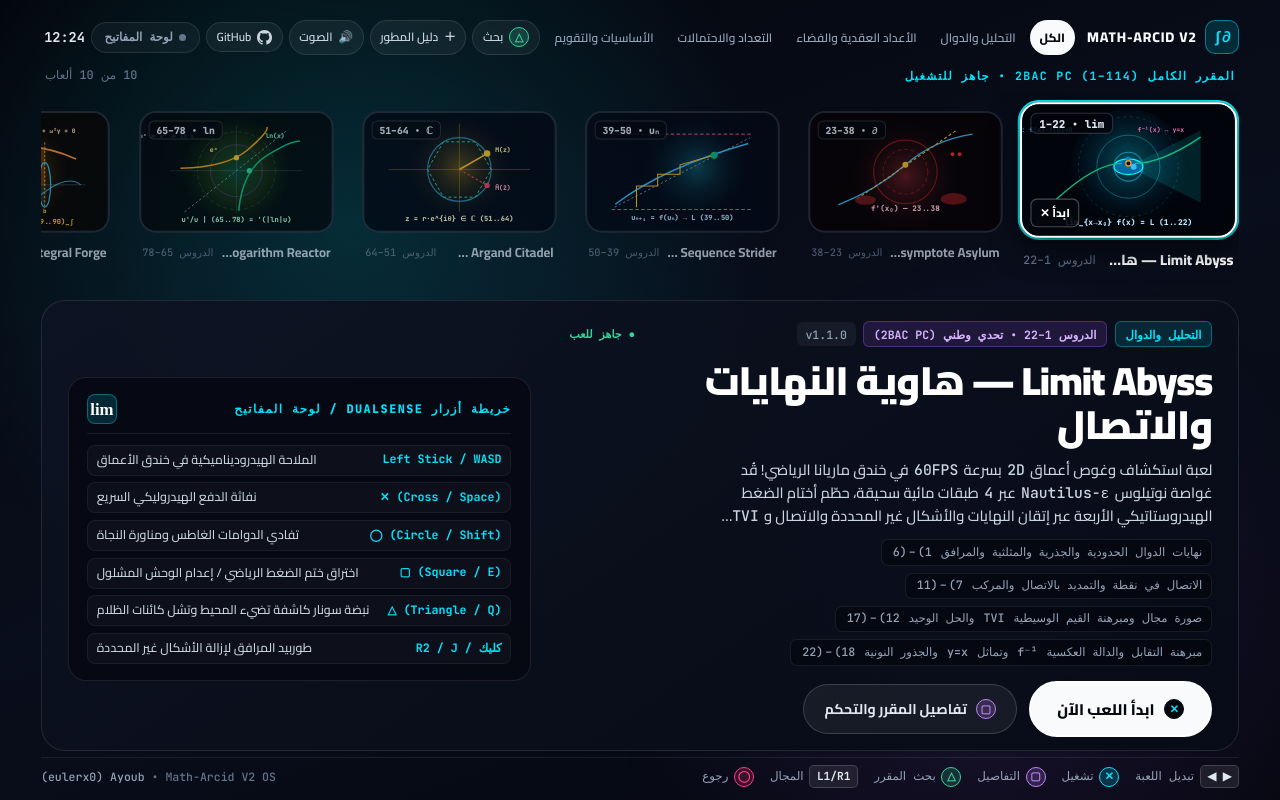
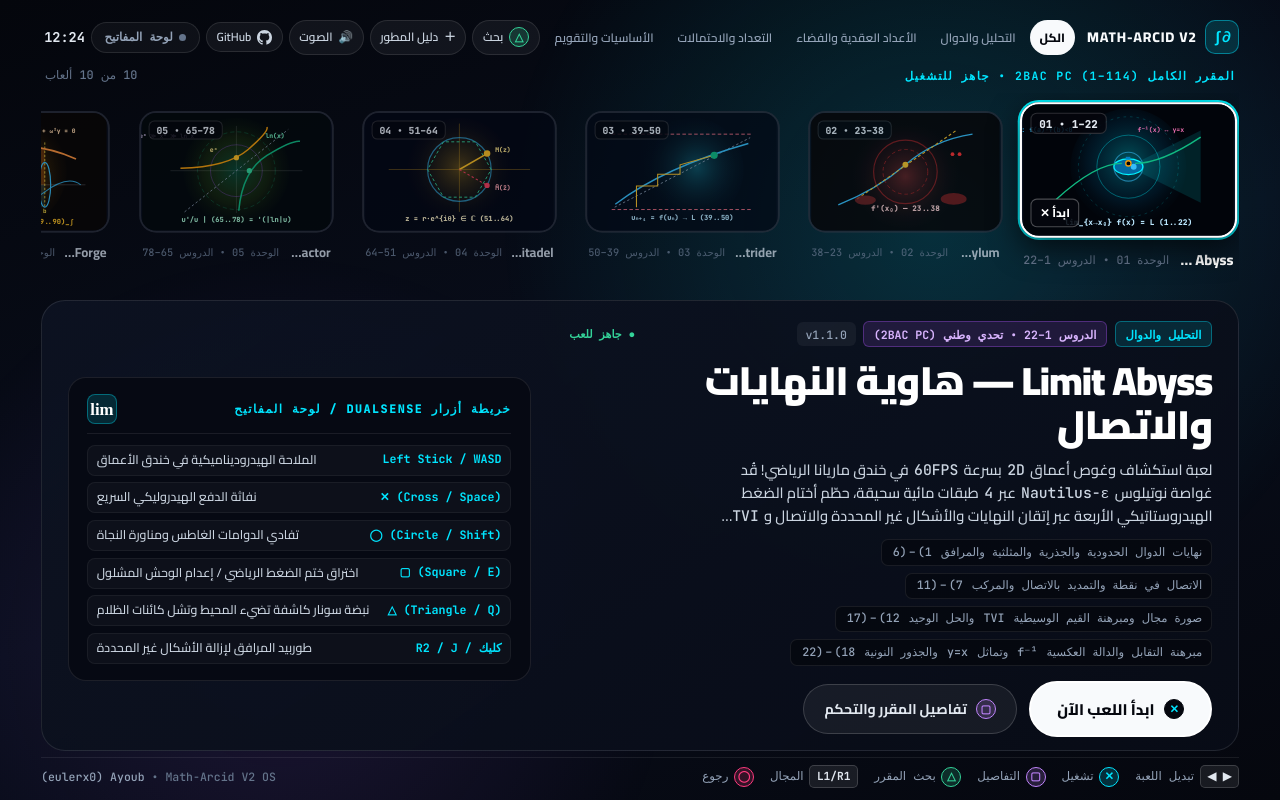
Before and after one commit to Ayoubvvch/Math-Arcid-V2, a plain HTML site: page index.html in a window 1280 px wide. Drawn offline with Linux system fonts and the light colour scheme; animation ran at ten frames a second.

Commit message:
Cycle 017-HARDENING: Absolute 1-114 syllabus order, Fisher-Yates & AudioContext fixes, isolated auto session + quota fallback & 9-stage verify gate

```diff
--- a/css/hub.css
+++ b/css/hub.css
@@ -35,7 +35,7 @@
   max-width: 900px;
   max-height: 900px;
   top: -28%;
-  left: -8%;
+  inset-inline-start: -8%;
   background: radial-gradient(circle, rgba(0, 229, 255, 0.14) 0%, rgba(0, 229, 255, 0) 68%);
 }
 
@@ -45,7 +45,7 @@
   max-width: 820px;
   max-height: 820px;
   bottom: -32%;
-  right: -10%;
+  inset-inline-end: -10%;
   background: radial-gradient(circle, rgba(168, 85, 247, 0.12) 0%, rgba(168, 85, 247, 0) 68%);
 }
 
@@ -411,7 +411,7 @@
   font-size: 0.85rem;
   font-weight: 700;
   color: #e2e8f0;
-  margin-left: 0.2rem;
+  margin-inline-start: 0.2rem;
 }
 
 /* ---------- Main Console Stage ---------- */
--- a/games.json
+++ b/games.json
@@ -1,6 +1,11 @@
 [
   {
     "id": "limit-abyss",
+    "subject": "math",
+    "order": 1,
+    "unitLabel": "الوحدة 01",
+    "topicStart": 1,
+    "topicEnd": 22,
     "title": "Limit Abyss — هاوية النهايات والاتصال",
     "slug": "limit-abyss",
     "category": "التحليل والدوال",
@@ -15,7 +20,7 @@
       "صورة مجال ومبرهنة القيم الوسيطية TVI والحل الوحيد (12–17)",
       "مبرهنة التقابل والدالة العكسية f⁻¹ وتماثل y=x والجذور النونية (18–22)"
     ],
-    "keywords": ["النهايات", "الاتصال", "TVI", "f-1", "limits", "continuity", "الدروس 1-22"],
+    "keywords": ["النهايات", "الاتصال", "TVI", "f-1", "limits", "continuity", "الدروس 1-22", "الوحدة 01"],
     "controls": [
       "Left Stick / WASD: الملاحة الهيدروديناميكية في خندق الأعماق",
       "✕ (Cross / Space): نفاثة الدفع الهيدروليكي السريع",
@@ -27,7 +32,7 @@
       "Options / P: قائمة الإيقاف المؤقت وتبديل محاور الأسئلة"
     ],
     "path": "games/limit-abyss/index.html",
-    "badge": "1–22 • lim",
+    "badge": "01 • 1–22",
     "icon": "lim",
     "accentColor": "#00f3ff",
     "status": "ready",
@@ -35,13 +40,18 @@
   },
   {
     "id": "asymptote-asylum",
+    "subject": "math",
+    "order": 2,
+    "unitLabel": "الوحدة 02",
+    "topicStart": 23,
+    "topicEnd": 38,
     "title": "Asymptote Asylum — مصحّة المشتقة",
     "slug": "asymptote-asylum",
     "category": "التحليل والدوال",
     "topicRange": "الدروس 23–38",
     "difficulty": "تحدي وطني (2BAC PC)",
     "difficultyLevel": 5,
-    "version": "1.0.0",
+    "version": "1.1.0",
     "description": "لعبة رعب وبقاء دموية 2D بسرعة 60FPS! اهرب من مصحّة معزولة، مزّق الوحوش بالمنشار، وحطّم الأختام الأربعة عبر قواعد الاشتقاق ودراسة الدوال والفروع اللانهائية (23–38) — أو اتّبع عقيدة «الغاية تبرر الوسيلة» بالتضحية لفتح الطريق.",
     "mathConcepts": [
       "قواعد الاشتقاق والمماسات ونصف المماس (23–29)",
@@ -49,7 +59,7 @@
       "الفروع اللانهائية كاملة والوضع النسبي (35–36)",
       "التماثل والإنشاء الهندسي للمنحنى و Cf⁻¹ (37–38)"
     ],
-    "keywords": ["الاشتقاق", "الفروع اللانهائية", "التقعر", "derivatives", "asymptotes", "23-38"],
+    "keywords": ["الاشتقاق", "الفروع اللانهائية", "التقعر", "derivatives", "asymptotes", "23-38", "الوحدة 02"],
     "controls": [
       "Left Stick / WASD: تحريك الناجي ومصباح الظلام",
       "Right Stick / Mouse: توجيه المصباح وإطلاق نصل الدم",
@@ -61,7 +71,7 @@
       "L2 / F: تضحية محرّمة «الغاية تبرر الوسيلة» (قربان / تجاوز)"
     ],
     "path": "games/asymptote-asylum/index.html",
-    "badge": "23–38 • ∂",
+    "badge": "02 • 23–38",
     "icon": "∂",
     "accentColor": "#ef4444",
     "status": "ready",
@@ -69,13 +79,18 @@
   },
   {
     "id": "sequence-strider",
+    "subject": "math",
+    "order": 3,
+    "unitLabel": "الوحدة 03",
+    "topicStart": 39,
+    "topicEnd": 50,
     "title": "Sequence Strider — عدّاء المتتاليات",
     "slug": "sequence-strider",
     "category": "التحليل والدوال",
     "topicRange": "الدروس 39–50",
     "difficulty": "تحدي وطني (2BAC PC)",
     "difficultyLevel": 5,
-    "version": "1.0.0",
+    "version": "1.1.0",
     "description": "لعبة منصّات وأكشن 2D بسرعة 60FPS! اقفز واندفع بين سقف المكبر M وقاع المصغر m، واخترق البوابات الأربع عبر البرهان بالترجع، المتتالية المساعدة (1.1.1)، الدركيين (1.1.2)، والنقطة الصامدة (39–50).",
     "mathConcepts": [
       "البرهان بالترجع والمكبورة/المصغورة والرتابة (39–41)",
@@ -83,7 +98,7 @@
       "نهايات qⁿ والتقارب الرتيب والدركيين والحصر (45–47)",
       "نهاية المركب والنقطة الصامدة uₙ₊₁=f(uₙ) والنمذجة (48–50)"
     ],
-    "keywords": ["المتتاليات", "الترجع", "التقارب", "suites", "sequences", "39-50"],
+    "keywords": ["المتتاليات", "الترجع", "التقارب", "suites", "sequences", "39-50", "الوحدة 03"],
     "controls": [
       "Left Stick / A-D: الجري فوق منصات المتتالية",
       "✕ (Cross / W): قفز وقفز مزدوج لتفادي m و M",
@@ -94,7 +109,7 @@
       "L2 / F: موجة الترجع الكبرى لتدمير أسراب qⁿ"
     ],
     "path": "games/sequence-strider/index.html",
-    "badge": "39–50 • uₙ",
+    "badge": "03 • 39–50",
     "icon": "uₙ",
     "accentColor": "#22d3ee",
     "status": "ready",
@@ -102,6 +117,11 @@
   },
   {
     "id": "complex-plane-duel",
+    "subject": "math",
+    "order": 4,
+    "unitLabel": "الوحدة 04",
+    "topicStart": 51,
+    "topicEnd": 64,
     "title": "Argand Citadel — قلعة أرغاند العقدية",
     "slug": "complex-plane-duel",
     "category": "الأعداد العقدية والفضاء",
@@ -116,7 +136,7 @@
       "قياس الزوايا الموجهة، الاستقامية والتعامد وطبيعة المثلثات (58–61)",
       "المعادلات في ℂ، جذور الوحدة zⁿ=1، الإزاحة، التحاكي والدوران (62–64)"
     ],
-    "keywords": ["العقدية", "أرغاند", "موافر", "الدوران", "complexes", "argand", "51-64"],
+    "keywords": ["العقدية", "أرغاند", "موافر", "الدوران", "complexes", "argand", "51-64", "الوحدة 04"],
     "controls": [
       "Left Stick / WASD: تحليق 360° في المستوى العقدي أرغاند",
       "✕ (Cross / Space): اندفاع دوران أولير المداري (z · e^{iπ/3})",
@@ -127,7 +147,7 @@
       "L2 / F: موجة التحاكي الانفجارية z' - ω = k(z - ω)"
     ],
     "path": "games/complex-plane-duel/index.html",
-    "badge": "51–64 • ℂ",
+    "badge": "04 • 51–64",
     "icon": "ℂ",
     "accentColor": "#fbbf24",
     "status": "ready",
@@ -135,6 +155,11 @@
   },
   {
     "id": "logarithm-reactor",
+    "subject": "math",
+    "order": 5,
+    "unitLabel": "الوحدة 05",
+    "topicStart": 65,
+    "topicEnd": 78,
     "title": "Logarithm Reactor — مفاعل اللوغاريتم والأسي",
     "slug": "logarithm-reactor",
     "category": "التحليل والدوال",
@@ -149,7 +174,7 @@
       "الدالة الأسية eˣ كعكسية لـ ln x، الإشارة، المشتقة u'eᵘ والأساس a (71–74)",
       "النمو المقارن eˣ ≫ xⁿ ≫ ln x، الفروع اللانهائية والمعادلات التربيعية (75–78)"
     ],
-    "keywords": ["اللوغاريتم", "الأسي", "ln", "exp", "النمو المقارن", "65-78"],
+    "keywords": ["اللوغاريتم", "الأسي", "ln", "exp", "النمو المقارن", "65-78", "الوحدة 05"],
     "controls": [
       "Left Stick / WASD: التسلل والقفز فوق منصات ومصاعد المفاعل",
       "✕ (Cross / Space / W): قفز نفاث مزدوج (وبالأسفل للهبوط عبر المنصة)",
@@ -160,7 +185,7 @@
       "L2 / F: صدمة النمو المقارن (eˣ ≫ xⁿ) وتحطيم درع الزعيم"
     ],
     "path": "games/logarithm-reactor/index.html",
-    "badge": "65–78 • ln",
+    "badge": "05 • 65–78",
     "icon": "ln",
     "accentColor": "#10b981",
     "status": "ready",
@@ -168,6 +193,11 @@
   },
   {
     "id": "integral-forge",
+    "subject": "math",
+    "order": 6,
+    "unitLabel": "الوحدة 06",
+    "topicStart": 79,
+    "topicEnd": 90,
     "title": "Integral Forge — محرقة التكامل والمعادلات",
     "slug": "integral-forge",
     "category": "التحليل والدوال",
@@ -182,7 +212,7 @@
       "حساب المساحات (cm²) والوضع النسبي وحجم الدوران π∫f² dx (85–87)",
       "المعادلات التفاضلية y'=ay و y'=ay+b و y''+ay'+by=0 (88–90)"
     ],
-    "keywords": ["التكامل", "الأصلية", "المكاملة بالأجزاء", "المعادلات التفاضلية", "integral", "ode", "79-90"],
+    "keywords": ["التكامل", "الأصلية", "المكاملة بالأجزاء", "المعادلات التفاضلية", "integral", "ode", "79-90", "الوحدة 06"],
     "controls": [
       "Left Stick / WASD: تحريك الآلي TITAN-∫ والرافعات الجسرية",
       "✕ (Cross / Space / W): دفع نفاث مزدوج (وبالأسفل للهبوط عبر المنصة)",
@@ -193,7 +223,7 @@
       "L2 / F: صدمة حجم الدوران π∫f² dx وتحطيم درع الزعيم"
     ],
     "path": "games/integral-forge/index.html",
-    "badge": "79–90 • ∫",
+    "badge": "06 • 79–90",
     "icon": "∫",
     "accentColor": "#f59e0b",
     "status": "ready",
@@ -201,6 +231,11 @@
   },
   {
     "id": "vector-odyssey",
+    "subject": "math",
+    "order": 7,
+    "unitLabel": "الوحدة 07",
+    "topicStart": 91,
+    "topicEnd": 102,
     "title": "Vector Odyssey — أوديسا الفضاء المتجهي",
     "slug": "vector-odyssey",
     "category": "الأعداد العقدية والفضاء",
@@ -215,7 +250,7 @@
       "معادلة الفلكة بالمركز والشعاع وبأحد أقطارها [AB] وتحديد Ω و R (97–98)",
       "الوضع النسبي لفلكة ومستوى (تماس H أو دائرة تقاطع r²=R²-d²) وفلكة ومستقيم ورباعي الأوجه (99–102)"
     ],
-    "keywords": ["الفضائية", "الفلكة", "الجداء المتجهي", "المستوى", "R3", "sphere", "91-102"],
+    "keywords": ["الفضائية", "الفلكة", "الجداء المتجهي", "المستوى", "R3", "sphere", "91-102", "الوحدة 07"],
     "controls": [
       "Left Stick / WASD / اللمس: قيادة المقاتلة VECTRA-ℝ³ حرة في الفضاء (2600×1700)",
       "Right Stick / الماوس + R2 / J: تصويب وإطلاق مدفع المتجهة الليزري",
@@ -226,7 +261,7 @@
       "R1 / L2 (F / R): موجة الفلكة ||ΩM||=R وتحطيم درع الزعيم Ω"
     ],
     "path": "games/vector-odyssey/index.html",
-    "badge": "91–102 • ℝ³",
+    "badge": "07 • 91–102",
     "icon": "∧",
     "accentColor": "#38bdf8",
     "status": "ready",
@@ -234,6 +269,11 @@
   },
   {
     "id": "quantum-casino",
+    "subject": "math",
+    "order": 8,
+    "unitLabel": "الوحدة 08",
+    "topicStart": 103,
+    "topicEnd": 114,
     "title": "Quantum Casino — كازينو الاحتمالات الكمومي",
     "slug": "quantum-casino",
     "category": "التعداد والاحتمالات",
@@ -248,7 +288,7 @@
       "شجرة الاحتمالات الموزونة، الاحتمالات الكلية واستقلالية حدثين (109–111)",
       "المتغير العشوائي X، الأمل E(X)، المغايرة V(X) والقانون الحداني B(n,p) (112–114)"
     ],
-    "keywords": ["الاحتمالات", "التعداد", "برنولي", "المتغير العشوائي", "probability", "binomial", "103-114"],
+    "keywords": ["الاحتمالات", "التعداد", "برنولي", "المتغير العشوائي", "probability", "binomial", "103-114", "الوحدة 08"],
     "controls": [
       "Left Stick / WASD / اللمس: تحرك وتسلل خلف طاولات الخزنة (2560×1600)",
       "Right Stick / الماوس + R2 / J: تصويب وإطلاق الرقائق الكمومية P(A)",
@@ -259,7 +299,7 @@
       "R1 / L2 (F / R): صدمة برنولي B(n,p) وتحطيم درع الزعيم"
     ],
     "path": "games/quantum-casino/index.html",
-    "badge": "103–114 • ♠",
+    "badge": "08 • 103–114",
     "icon": "♠",
     "accentColor": "#10b981",
     "status": "ready",
@@ -267,6 +307,11 @@
   },
   {
     "id": "mathcore-survivor",
+    "subject": "math",
+    "order": 9,
+    "unitLabel": "تأسيس 01",
+    "topicStart": null,
+    "topicEnd": null,
     "title": "MathCore Survivor — نجاة الجبر والزوجية",
     "slug": "mathcore-survivor",
     "category": "الأساسيات والتقويم",
@@ -292,7 +337,7 @@
       "Options / Share: الإيقاف المؤقت ومعدّل النمط الحر"
     ],
     "path": "games/mathcore-survivor/index.html",
-    "badge": "أساسيات • ∑",
+    "badge": "تأسيس • ∑",
     "icon": "∑",
     "accentColor": "#00f3ff",
     "status": "ready",
@@ -300,6 +345,11 @@
   },
   {
     "id": "math-battle",
+    "subject": "math",
+    "order": 10,
+    "unitLabel": "تأسيس 02",
+    "topicStart": null,
+    "topicEnd": null,
     "title": "Math Battle — نزال المشتقات التفاضلي",
     "slug": "math-battle",
     "category": "الأساسيات والتقويم",
@@ -325,7 +375,7 @@
       "Options / Select: الإيقاف المؤقت والطيار الآلي"
     ],
     "path": "games/math-battle/index.html",
-    "badge": "أساسيات • d/dx",
+    "badge": "تأسيس • d/dx",
     "icon": "d/dx",
     "accentColor": "#b537f2",
     "status": "ready",
--- a/js/hub.js
+++ b/js/hub.js
@@ -458,10 +458,22 @@ class ArcadeConsoleHub {
   }
 
   async loadGames() {
+    const subjectOrder = { math: 1, physics: 2, chemistry: 3, pc: 4 };
     try {
       const response = await fetch('games.json?t=' + Date.now());
       if (!response.ok) throw new Error('Failed to load games.json');
-      this.games = await response.json();
+      const rawGames = await response.json();
+      this.games = (Array.isArray(rawGames) ? rawGames : []).slice().sort((a, b) => {
+        const sa = subjectOrder[a.subject || 'math'] || 99;
+        const sb = subjectOrder[b.subject || 'math'] || 99;
+        if (sa !== sb) return sa - sb;
+        const oa = typeof a.order === 'number' ? a.order : 9999;
+        const ob = typeof b.order === 'number' ? b.order : 9999;
+        if (oa !== ob) return oa - ob;
+        const ta = typeof a.topicStart === 'number' ? a.topicStart : 9999;
+        const tb = typeof b.topicStart === 'number' ? b.topicStart : 9999;
+        return ta - tb;
+      });
     } catch (err) {
       console.error('Error loading game catalog:', err);
       this.games = [];
@@ -924,7 +936,9 @@ class ArcadeConsoleHub {
       'التحليل والدوال',
       'الأعداد العقدية والفضاء',
       'التعداد والاحتمالات',
-      'الأساسيات والتقويم'
+      'الأساسيات والتقويم',
+      'الفيزياء 2BAC PC',
+      'الكيمياء 2BAC PC'
     ];
     const present = Array.from(new Set(this.games.map((g) => g.category).filter(Boolean)));
     present.sort((a, b) => {
@@ -1024,7 +1038,8 @@ class ArcadeConsoleHub {
         const isSelected = idx === this.selectedIndex;
         const accent = game.accentColor || '#00e5ff';
         const pillText = game.badge || game.category;
-        const rangeLabel = game.topicRange || `المستوى ${game.difficultyLevel || 3}`;
+        const rangeText = game.topicRange || `المستوى ${game.difficultyLevel || 3}`;
+        const rangeLabel = game.unitLabel ? `${game.unitLabel} • ${rangeText}` : rangeText;
         return `
           <button
             class="ps5-tile ${isSelected ? 'selected' : ''}"
```
Also changed, not shown: evolution/STATE.json (+73 -46 lines), games/asymptote-asylum/js/curriculum.js (+16 -2 lines), games/math-battle/js/audio.js (+17 -0 lines), games/sequence-strider/js/curriculum.js (+15 -1 lines), shared/gamepad.js (+16 -10 lines), 7 other files.
